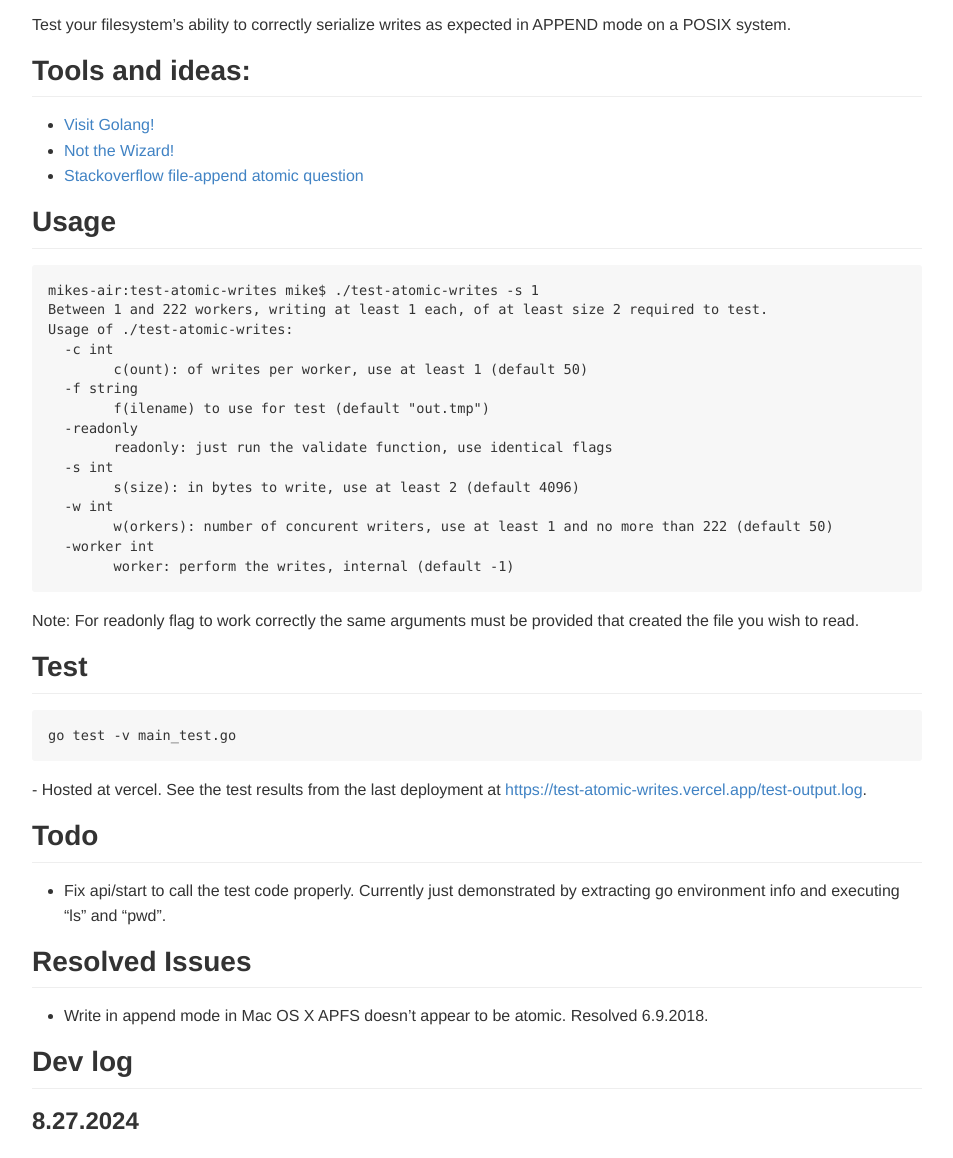
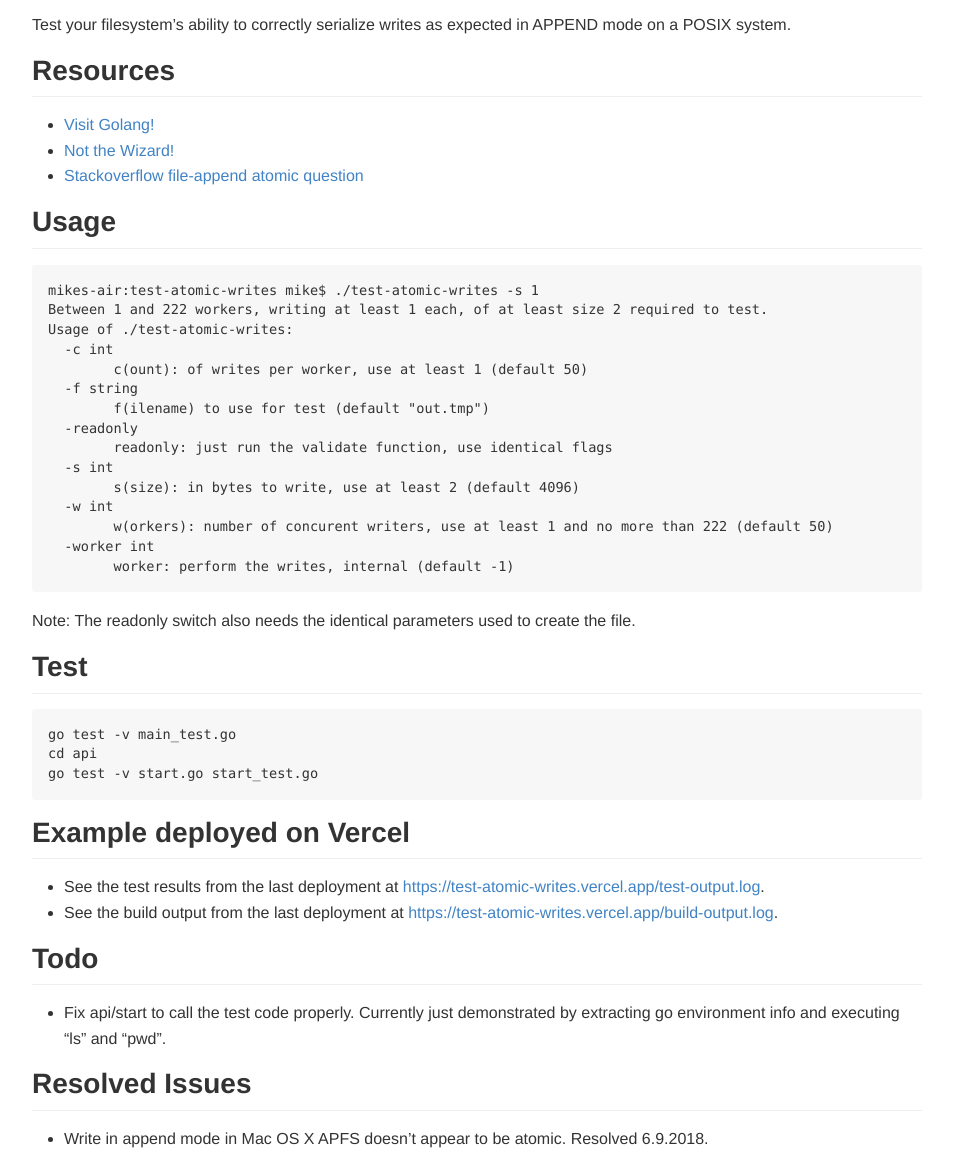
Before and after one commit to yodertv/test-atomic-writes, a plain HTML site: page README.html in a window 1280 px wide. Shown: the part 119-1277 px from the top of the page, without its empty margins (163-1116 px from the left). Drawn offline with Linux system fonts and the light colour scheme.

Commit message:
Updated README.

```diff
--- a/README.html
+++ b/README.html
@@ -1078,7 +1078,7 @@ body .markdown-body
 .highlight .gc{color:#999;background-color:#EAF2F5}
 </style><title>README</title></head><body><article class="markdown-body"><h1 id="test-atomic-writes">test-atomic-writes<a class="headerlink" href="#test-atomic-writes" title="Permanent link"></a></h1>
 <p>Test your filesystem&rsquo;s ability to correctly serialize writes as expected in APPEND mode on a POSIX system.</p>
-<h2 id="tools-and-ideas">Tools and ideas:<a class="headerlink" href="#tools-and-ideas" title="Permanent link"></a></h2>
+<h2 id="resources">Resources<a class="headerlink" href="#resources" title="Permanent link"></a></h2>
 <ul>
 <li><a href="https://golang.org">Visit Golang!</a></li>
 <li><a href="https://www.notthewizard.com/2014/06/17/are-files-appends-really-atomic">Not the Wizard!</a></li>
@@ -1101,11 +1101,18 @@ Usage of ./test-atomic-writes:
   -worker int
         worker: perform the writes, internal (default -1)
 </pre></div>
-Note: For readonly flag to work correctly the same arguments must be provided that created the file you wish to read.</p>
+Note: The readonly switch also needs the identical parameters used to create the file.</p>
 <h2 id="test">Test<a class="headerlink" href="#test" title="Permanent link"></a></h2>
-<p><div class="highlight"><pre>go test -v main_test.go
+<div class="highlight"><pre>go test -v main_test.go
+cd api
+go test -v start.go start_test.go
 </pre></div>
-- Hosted at vercel. See the test results from the last deployment at <a href="https://test-atomic-writes.vercel.app/test-output.log">https://test-atomic-writes.vercel.app/test-output.log</a>.</p>
+
+<h2 id="example-deployed-on-vercel">Example deployed on Vercel<a class="headerlink" href="#example-deployed-on-vercel" title="Permanent link"></a></h2>
+<ul>
+<li>See the test results from the last deployment at <a href="https://test-atomic-writes.vercel.app/test-output.log">https://test-atomic-writes.vercel.app/test-output.log</a>.</li>
+<li>See the build output from the last deployment at <a href="https://test-atomic-writes.vercel.app/build-output.log">https://test-atomic-writes.vercel.app/build-output.log</a>.</li>
+</ul>
 <h2 id="todo">Todo<a class="headerlink" href="#todo" title="Permanent link"></a></h2>
 <ul>
 <li>Fix api/start to call the test code properly. Currently just demonstrated by extracting go environment info and executing &ldquo;ls&rdquo; and &ldquo;pwd&rdquo;.</li>
```
Also changed, not shown: README.md.
